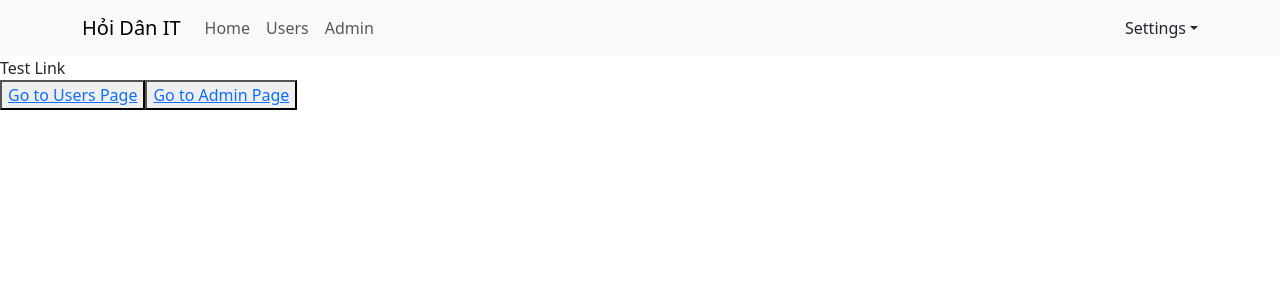
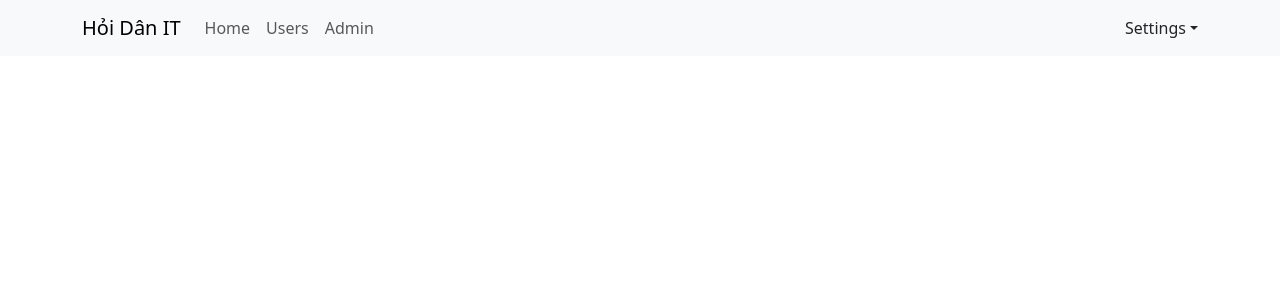
Before and after one commit to hoangnvthkt/react-basic, a React (Create React App) app: page / in a window 1280 px wide. Shown: the top 300 px of the page. Built offline with nearby package versions, Linux system fonts and the light colour scheme.

Commit message:
video 49

```diff
--- a/src/App.js
+++ b/src/App.js
@@ -5,23 +5,19 @@
 // import Mycomponent from "./components/MyComponent";
 import React from "react";
 import Header from "./components/Header/Header";
-import { Link } from "react-router-dom";
+import { Link, Outlet } from "react-router-dom";
 
 const App = () => {
   return (
     <div className="app-container">
-      <Header />
-      <div>
-        Test Link
-        <div>
-          <button>
-            <Link to={`/Users`}>Go to Users Page</Link>
-          </button>
-          <button>
-            <Link to={`/Admin`}> Go to Admin Page</Link>
-          </button>
-        </div>
+      <div className="header-container">
+        <Header />
       </div>
+      <div className="main-container">
+        <Outlet />
+      </div>
+      <div className="sidenav-container"></div>
+      <div className="app-container"></div>
     </div>
   );
 };
--- a/src/index.js
+++ b/src/index.js
@@ -14,9 +14,10 @@
     {/* <React.StrictMode> */}
     <BrowserRouter>
       <Routes>
-        <Route path="/" element={<App />} />
-        <Route path="Users" element={<Users />} />
-        <Route path="Admin" element={<Admin />} />
+        <Route path="/" element={<App />}>
+          <Route path="Users" element={<Users />} />
+          <Route path="Admin" element={<Admin />} />
+        </Route>
       </Routes>
     </BrowserRouter>
 
```
